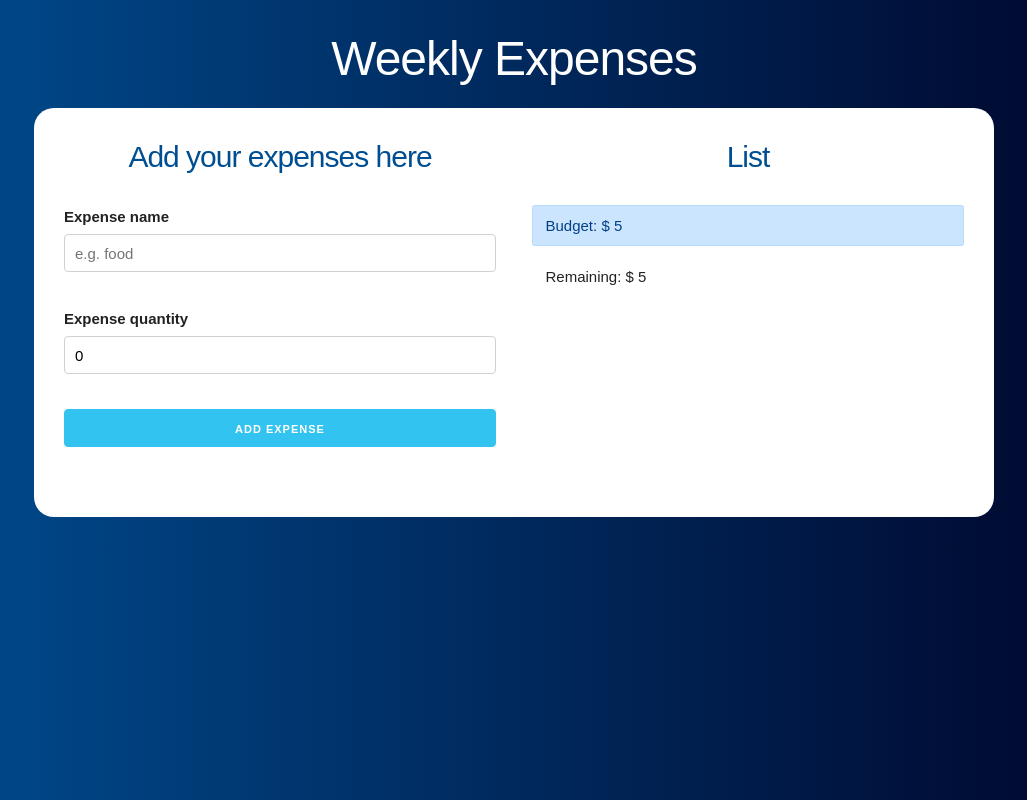
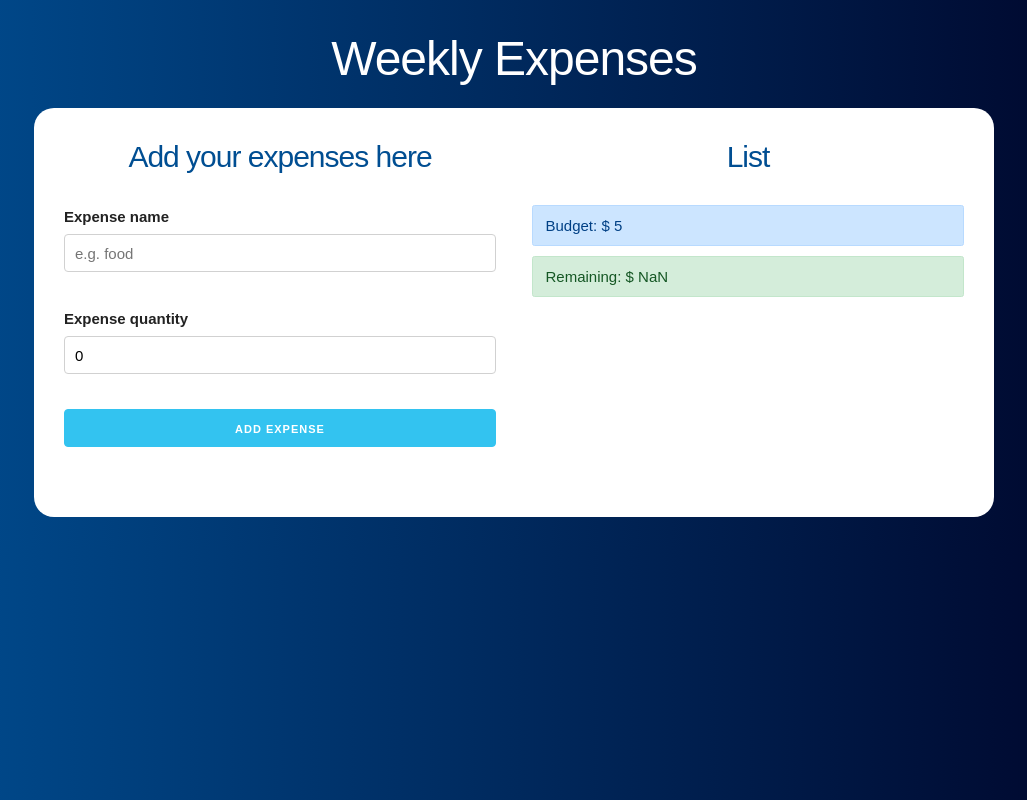
Before and after one commit to alecaceres/budget, a React (Create React App) app: page / in a window 1280 px wide. Both pictures are taken after typing "5" into the empty fields and a click on the input "Set budget". Shown: the whole page, without its empty margins (126-1153 px from the left). Built offline with nearby package versions, Linux system fonts and the light colour scheme.

Commit message:
Add styles depending on remaining budget

```diff
--- a/src/App.js
+++ b/src/App.js
@@ -27,12 +27,7 @@
     setRemaining(remainingBudget);
 
     setCreateExpense(false);
-  }, [expense])
-
-  // adding a new expense
-  const addNewExpense = expense => {
-
-  }
+  }, [expense, createExpense, expenses, remaining])
   return (
     <div className="container">
       <header>
--- a/src/components/BudgetControl.js
+++ b/src/components/BudgetControl.js
@@ -1,11 +1,12 @@
 import React, { Fragment } from "react";
+import { checkBudget } from "../helpers"
 
 const BudgetControl = ({budget, remaining}) => (
     <Fragment>
         <div className="alert alert-primary">
             Budget: $ {budget}
         </div>
-        <div className="alert">
+        <div className={checkBudget(budget, remaining)}>
             Remaining: $ {remaining}
         </div>
     </Fragment>
--- /dev/null
+++ b/src/helpers.js
@@ -0,0 +1,13 @@
+export const checkBudget = (budget, remaining) => {
+    let customClass;
+
+    if (budget/4 > remaining) {
+        customClass = "alert alert-danger";
+    } else if (budget/2 > remaining) {
+        customClass = "alert alert-warning";
+    } else {
+        customClass = "alert alert-success";
+    }
+
+    return customClass;
+}
```
